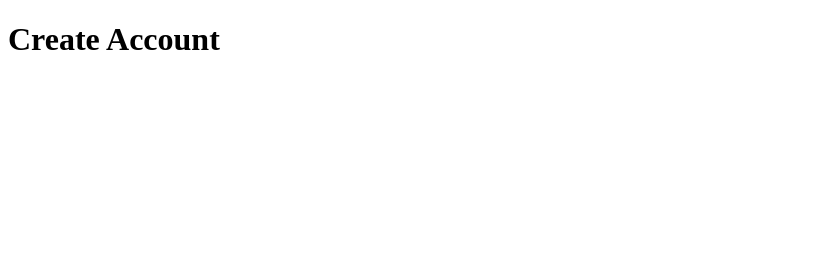
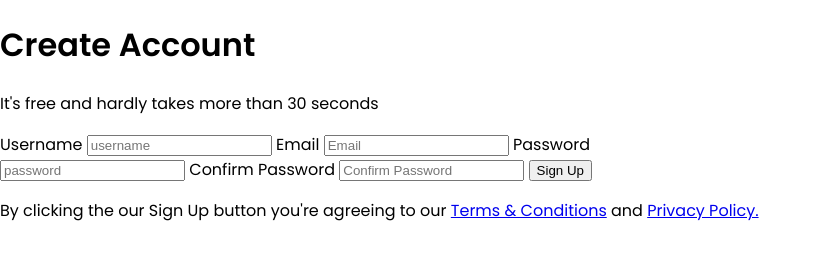
Before and after one commit to Joy-FrontEnd/form-validation, a plain HTML site: page index.html in a window 1280 px wide. Shown: the whole page, without its empty margins (0-818 px from the left). Drawn offline with Linux system fonts and the light colour scheme.

Commit message:
html created

```diff
--- a/index.html
+++ b/index.html
@@ -5,11 +5,35 @@
   <meta charset="UTF-8">
   <meta http-equiv="X-UA-Compatible" content="IE=edge">
   <meta name="viewport" content="width=device-width, initial-scale=1.0">
+  <link rel="preconnect" href="https://fonts.gstatic.com">
+  <link href="https://fonts.googleapis.com/css2?family=Poppins:wght@300;400;600&display=swap" rel="stylesheet">
+  <link rel="stylesheet" href="style.css">
   <title>Create Account</title>
 </head>
 
 <body>
-  <h1>Create Account</h1>
+  <header>
+    <h1>Create Account</h1>
+    <p>It's free and hardly takes more than 30 seconds</p>
+  </header>
+
+  <main>
+    <form action="" id="form-control">
+      <label for="username">Username</label>
+      <input type="text" name="username" placeholder="username">
+      <label for="email">Email</label>
+      <input type="text" name="name" placeholder="Email">
+      <label for="password">Password</label>
+      <input type="text" name="password" placeholder="password">
+      <label for="username">Confirm Password</label>
+      <input type="text" name="confirmPassword" placeholder="Confirm Password">
+      <button>Sign Up</button>
+    </form>
+
+    <p>By clicking the our Sign Up button you're agreeing to our <a href="#">Terms & Conditions</a> and <a
+        href="#">Privacy Policy.</a> </p>
+  </main>
+  <script src="main.js"></script>
 </body>
 
 </html>
--- a/style.css
+++ b/style.css
@@ -0,0 +1,10 @@
+*{
+  box-sizing: border-box;
+}
+
+body{
+  margin: 0;
+  padding: 0;
+  font-family: 'Poppins', sans-serif;
+  width: 60%;
+}
```
